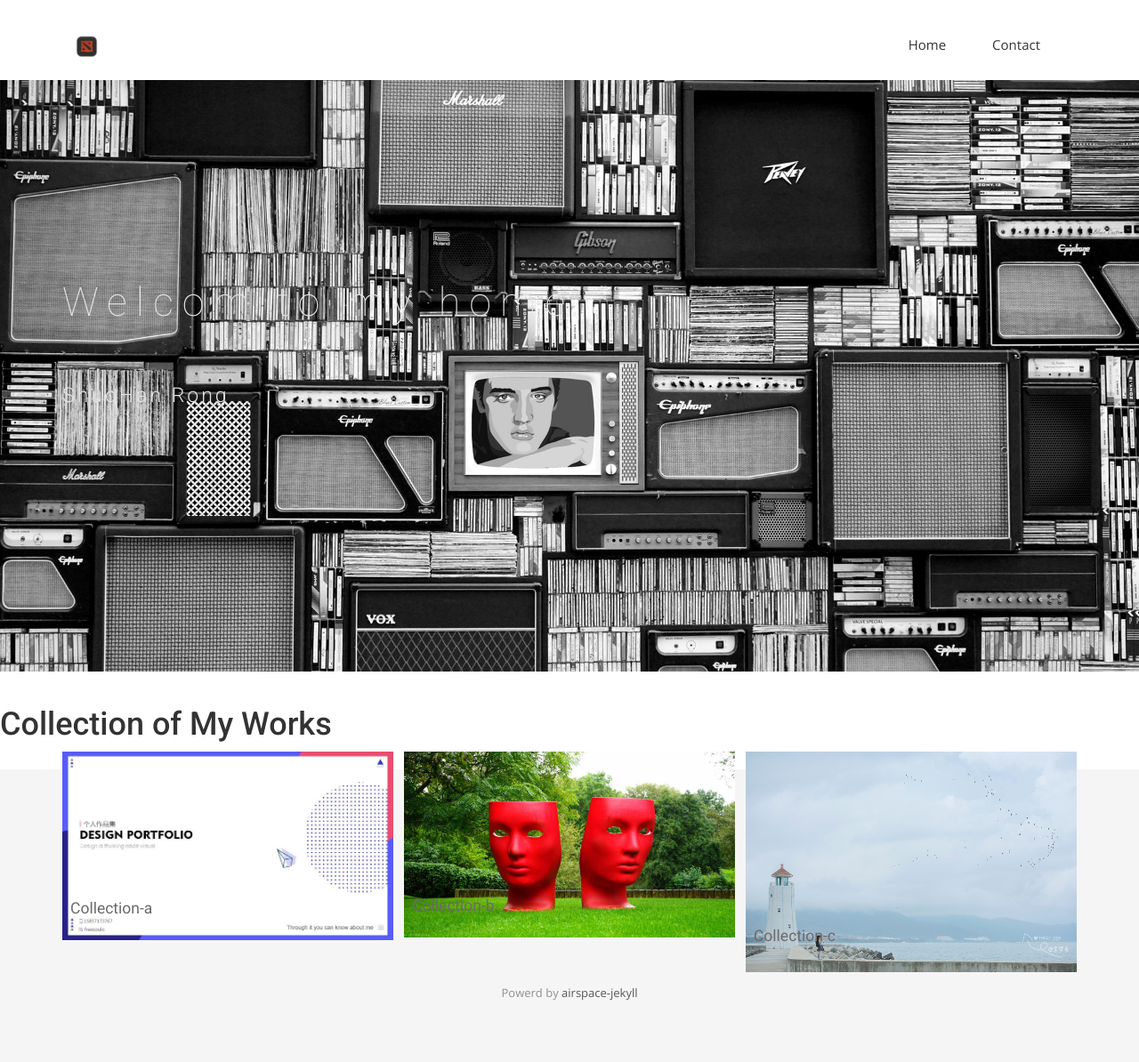
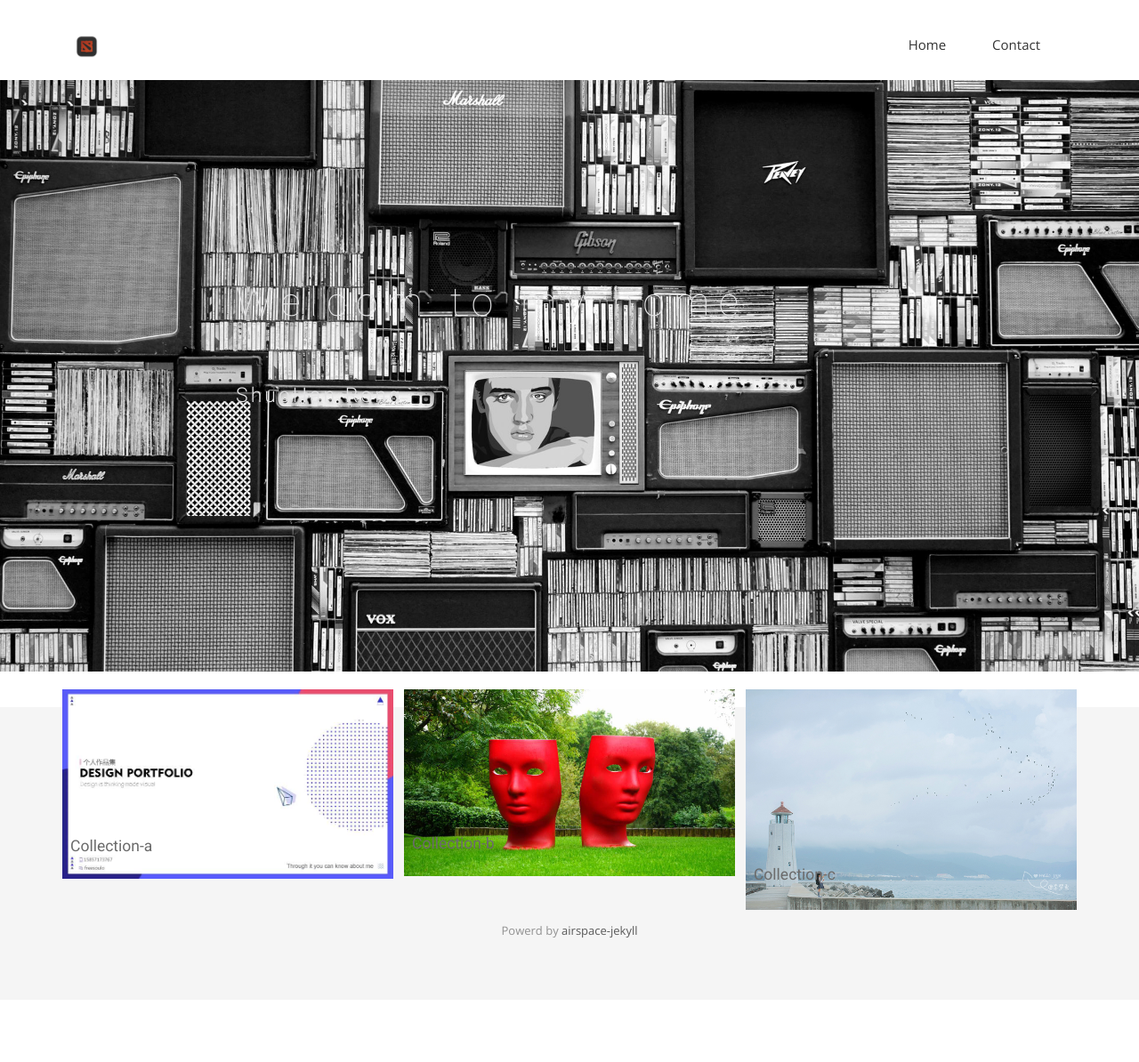
Before and after one commit to shuohanr/back.shuohanr.github.io, a Jekyll site: the page built from index.html, in a window 1280 px wide. Shown: the whole page at 89% size. Built offline with Jekyll 4.4.1, drawn with Linux system fonts in a browser that asks for light colours; nearby versions of some CDN libraries; some web fonts are replaced; after the commit the page ends 1124 px from its top, so only the background shows below that.

Commit message:
修改首页 slider 效果

```diff
--- a/index.html
+++ b/index.html
@@ -8,7 +8,7 @@
 <section id="slider">
     <div class="container">
       <div class="row">
-        <div class="col-md-12">
+        <div class="col-md-10 col-md-offset-2">
           <div class="block">
             <h1 class="animated fadeInUp">Welcom to my home</h1>
             <p class="animated fadeInUp">ShuoHan Rong</p>
@@ -18,7 +18,6 @@
     </div>
 </section>
 <section class="chapters cf">
-  <h1>Collection of My Works</h1>
   <div class="wrapper">
   {% for post in site.posts %}
   <div class="chapter">
```
